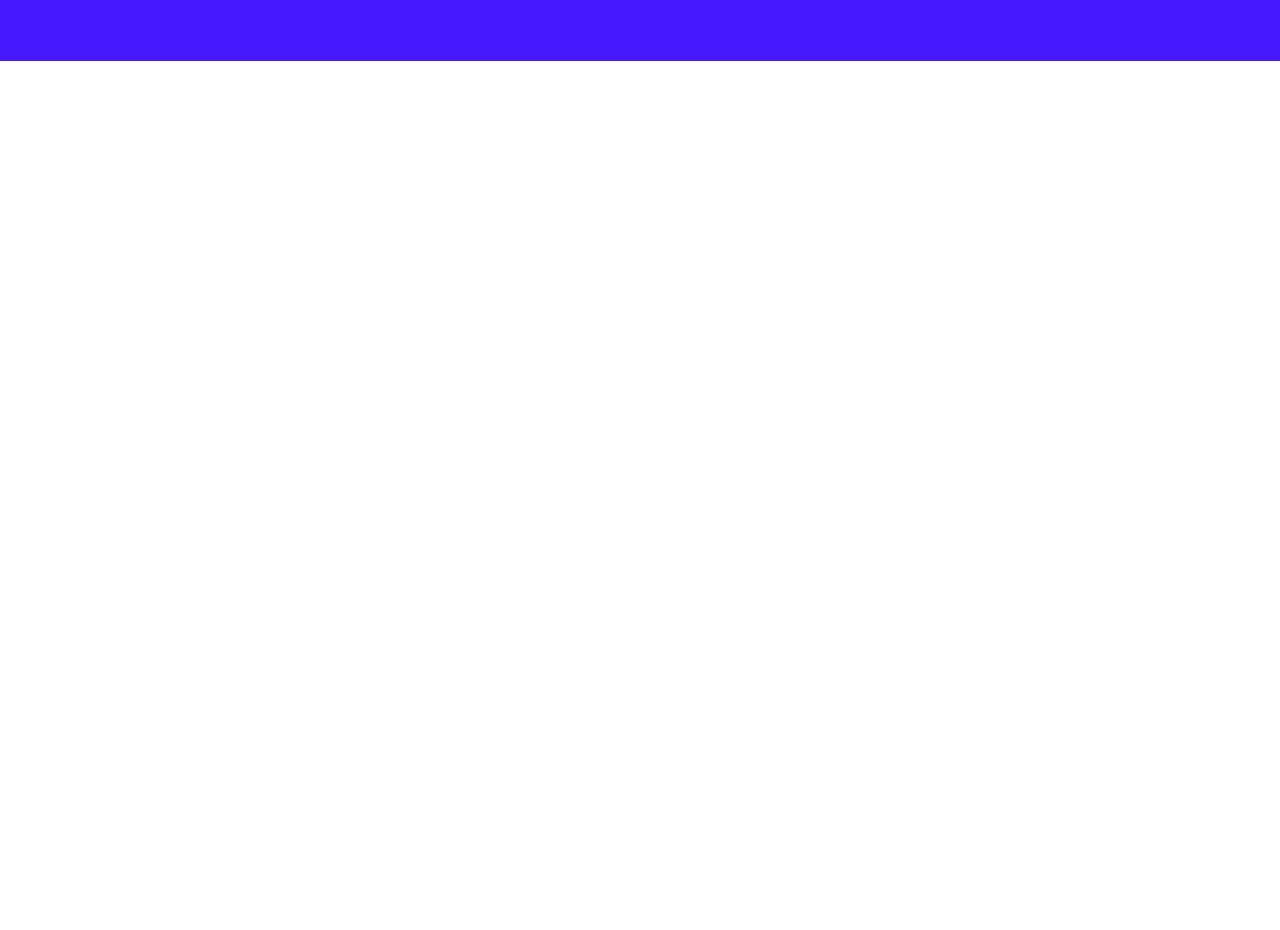
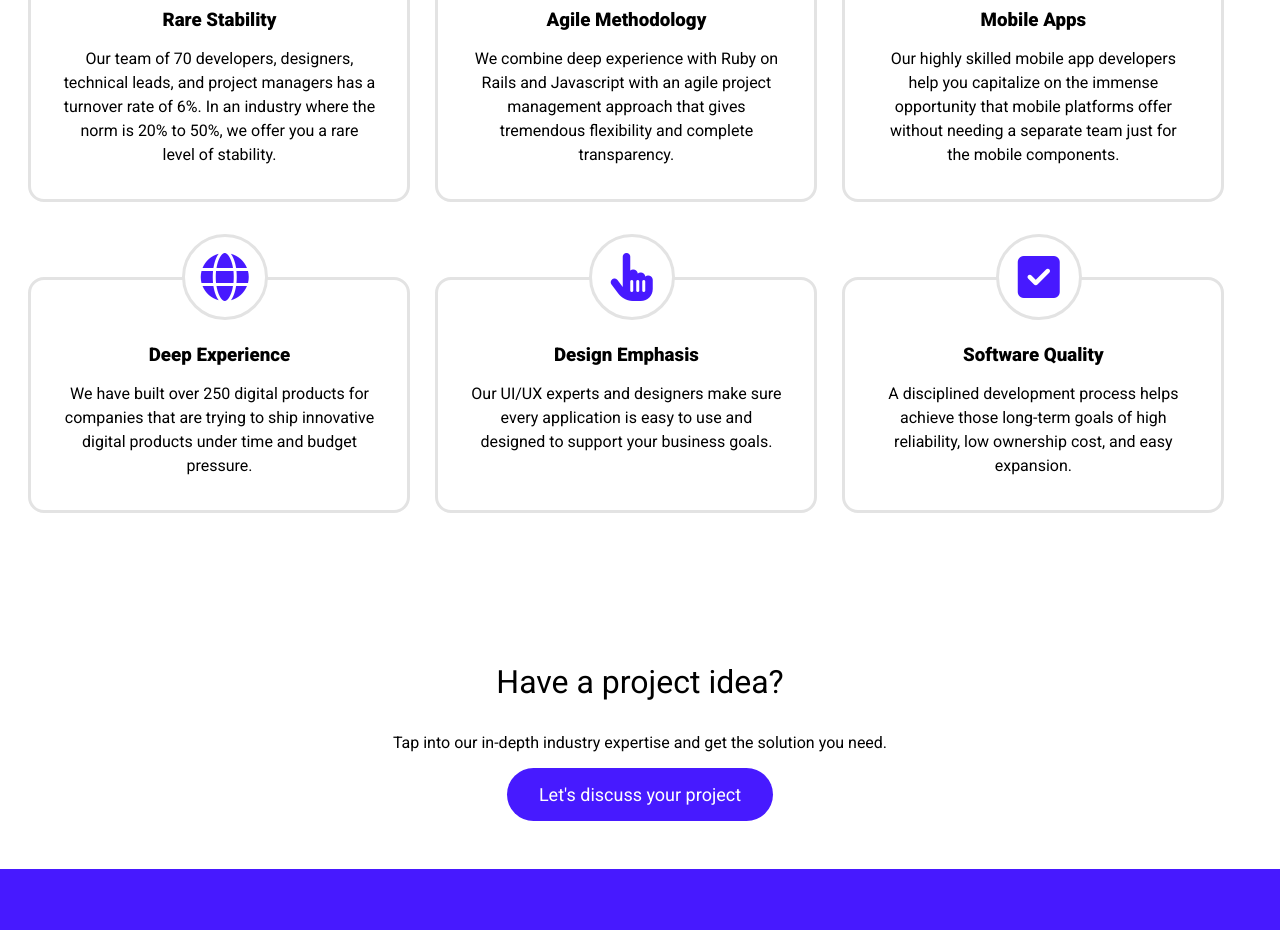
Before and after one commit to rohitjainfsl/css-snippets, a plain HTML site: page codebase/services.html in a window 1280 px wide. Shown: the part 357-1287 px from the top of the page. Before the commit the page ends 800 px from the top, so only its background shows below. Drawn offline with Linux system fonts and the light colour scheme.

Commit message:
service page updated

```diff
--- a/codebase/services.html
+++ b/codebase/services.html
@@ -1,5 +1,6 @@
 <!DOCTYPE html>
 <html lang="en">
+
 <head>
   <meta charset="UTF-8">
   <meta http-equiv="X-UA-Compatible" content="IE=edge">
@@ -8,10 +9,13 @@
   <link rel="preconnect" href="https://fonts.googleapis.com">
   <link rel="preconnect" href="https://fonts.gstatic.com" crossorigin>
   <link href="https://fonts.googleapis.com/css2?family=Roboto:wght@400;900&display=swap" rel="stylesheet">
-  <link rel="stylesheet" href="https://cdnjs.cloudflare.com/ajax/libs/font-awesome/6.2.1/css/all.min.css" integrity="sha512-MV7K8+y+gLIBoVD59lQIYicR65iaqukzvf/nwasF0nqhPay5w/9lJmVM2hMDcnK1OnMGCdVK+iQrJ7lzPJQd1w==" crossorigin="anonymous" referrerpolicy="no-referrer" />
+  <link rel="stylesheet" href="https://cdnjs.cloudflare.com/ajax/libs/font-awesome/6.2.1/css/all.min.css"
+    integrity="sha512-MV7K8+y+gLIBoVD59lQIYicR65iaqukzvf/nwasF0nqhPay5w/9lJmVM2hMDcnK1OnMGCdVK+iQrJ7lzPJQd1w=="
+    crossorigin="anonymous" referrerpolicy="no-referrer" />
   <link rel="stylesheet" href="style.css">
   <link rel="shortcut icon" href="images/Codebase-favicon_3.webp" type="image/x-icon">
 </head>
+
 <body>
   <div id="wrapper">
     <header>
@@ -27,6 +31,67 @@
         </ul>
       </nav>
     </header>
+
+
+    <section id="ourServices">
+      <h2>Our Services</h2>
+
+      <div class="services-wrapper">
+        <div class="service">
+          <div class="icon"><i class="fa-solid fa-scale-unbalanced-flip"></i></div>
+          <h3>Rare Stability</h3>
+          <p>Our team of 70 developers, designers, technical leads, and project managers has a turnover rate of 6%. In
+            an industry where the norm is 20% to 50%, we offer you a rare level of stability.</p>
+        </div>
+
+        <div class="service">
+          <div class="icon"><i class="fa-solid fa-gears"></i></div>
+          <h3>Agile Methodology</h3>
+          <p>We combine deep experience with Ruby on Rails and Javascript with an agile project management approach that
+            gives tremendous flexibility and complete transparency.</p>
+        </div>
+
+        <div class="service">
+          <div class="icon"><i class="fa-solid fa-mobile"></i></div>
+          <h3>Mobile Apps</h3>
+          <p>Our highly skilled mobile app developers help you capitalize on the immense opportunity that mobile
+            platforms offer without needing a separate team just for the mobile components.</p>
+        </div>
+
+        <div class="service">
+          <div class="icon"><i class="fa-solid fa-globe"></i></div>
+          <h3>Deep Experience</h3>
+          <p>We have built over 250 digital products for companies that are trying to ship innovative digital products
+            under time and budget pressure.</p>
+        </div>
+
+        <div class="service">
+          <div class="icon"><i class="fa-solid fa-hand-pointer"></i></div>
+          <h3>Design Emphasis</h3>
+          <p>Our UI/UX experts and designers make sure every application is easy to use and designed to support your
+            business goals.</p>
+        </div>
+
+        <div class="service">
+          <div class="icon"><i class="fa-solid fa-square-check"></i></div>
+          <h3>Software Quality</h3>
+          <p>A disciplined development process helps achieve those long-term goals of high reliability, low ownership
+            cost, and easy expansion.</p>
+        </div>
+      </div>
+    </section>
+
+
+    <section id="technicalDepth">
+
+    </section>
+
+
+    <section id="projectIdea">
+      <h2>Have a project idea?</h2>
+      <p>Tap into our in-depth industry expertise and get the solution you need.</p>
+      <a class="blue-nav" href="">Let's discuss your project</a>
+    </section>
 
 
 
@@ -55,5 +120,7 @@
       </div>
     </footer>
   </div>
+
 </body>
+
 </html>
--- a/codebase/style.css
+++ b/codebase/style.css
@@ -238,7 +238,7 @@ header nav ul a {
 }
 #topTalent .topTalent-wrapper .initiative-wrapper .initiative p,
 #hero .left p,
-#hireThroughUs .hireThroughUs-wrapper .right .pointer .content p {
+#hireThroughUs .hireThroughUs-wrapper .right .pointer .content p, #ourServices .services-wrapper .service p {
   line-height: 1.5;
 }
 
@@ -364,3 +364,71 @@ footer .bottom ul a{
   padding: 1rem;
   font-size: 90%;
 }
+
+
+
+#ourServices{
+  padding: 4rem 1rem;
+}
+#ourServices h2{
+  margin-bottom: 4rem;
+  text-transform: uppercase;
+  text-align: center;
+  font-size: 2rem;
+}
+#ourServices .services-wrapper{
+  display: flex;
+  flex-wrap: wrap;
+}
+#ourServices .services-wrapper .service{
+  width: 25%;
+  margin: 3% 1%;
+  padding: 2rem;
+  padding-top: 4rem;
+  text-align: center;
+  border: 3px solid #e3e3e3;
+  border-radius: 1rem;
+  position: relative;
+}
+#ourServices .services-wrapper .service .icon i {
+  font-size: 3rem;
+  color: #4719ff;
+  width: 80px;
+  height: 80px;
+  border-radius: 50%;
+  background: #fff;
+  display: flex;
+  border: 3px solid #e3e3e3;
+  justify-content: center;
+  align-items: center;
+  position: absolute;
+  top: -20%;
+  left: 40%;
+}
+#ourServices .services-wrapper .service h3{
+  margin-bottom: 1rem;
+}
+
+
+
+#projectIdea{
+  padding: 3rem;
+  display: flex;
+  flex-direction: column;
+  justify-content: center;
+  align-items: center;
+}
+#projectIdea h2{
+  font-weight: 500;
+  font-size: 2rem;
+  margin-bottom: 2rem;
+}
+#projectIdea p{
+  margin-bottom: 1rem;
+}
+#projectIdea .blue-nav{
+  padding: 1rem 2rem;
+  border-radius: 2rem;
+  font-weight: 500;
+  font-size: 18px;
+}
```
Also changed, not shown: codebase/images/agilemethodology.webp (added), codebase/images/rarestability.png (added).
